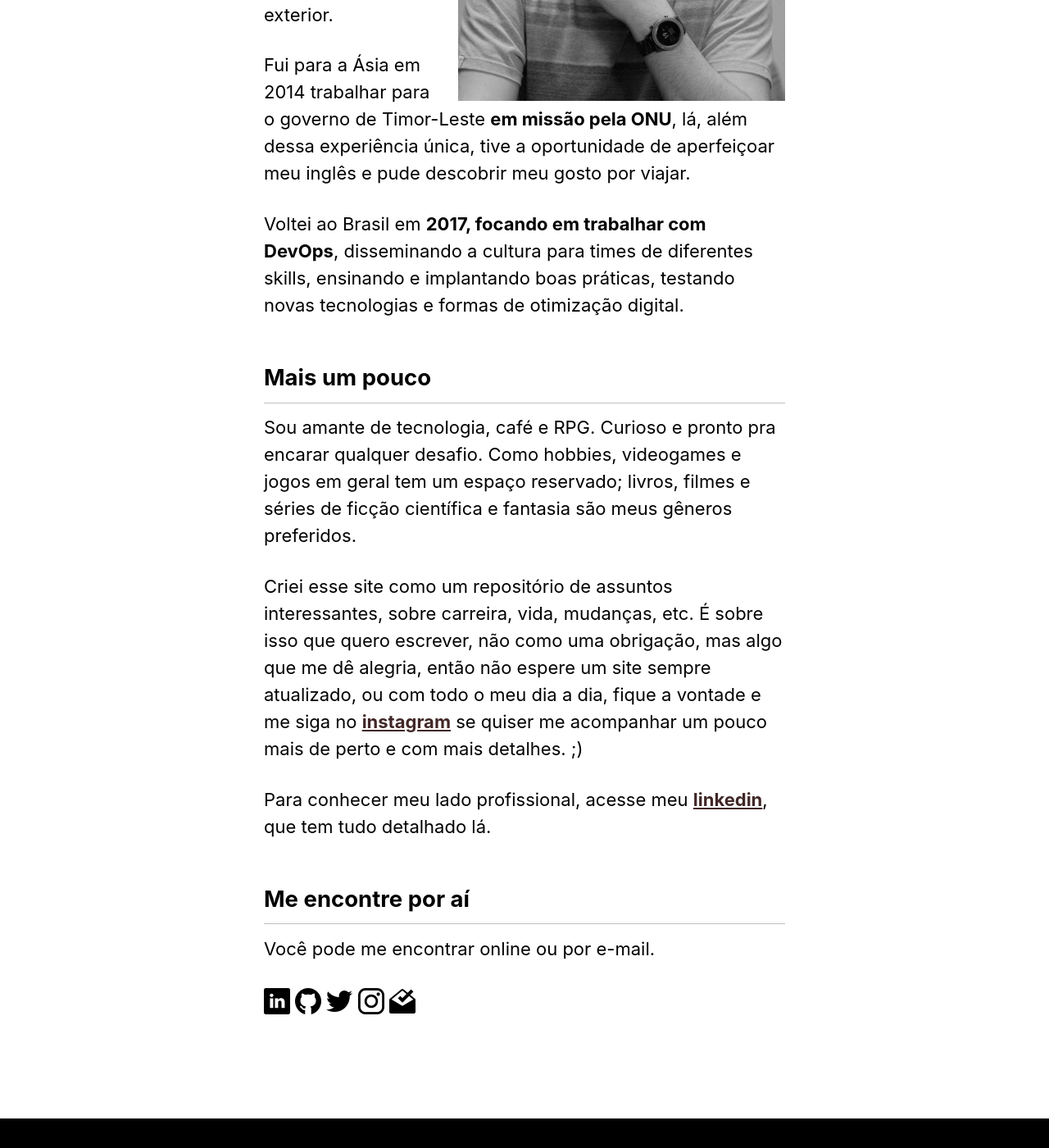
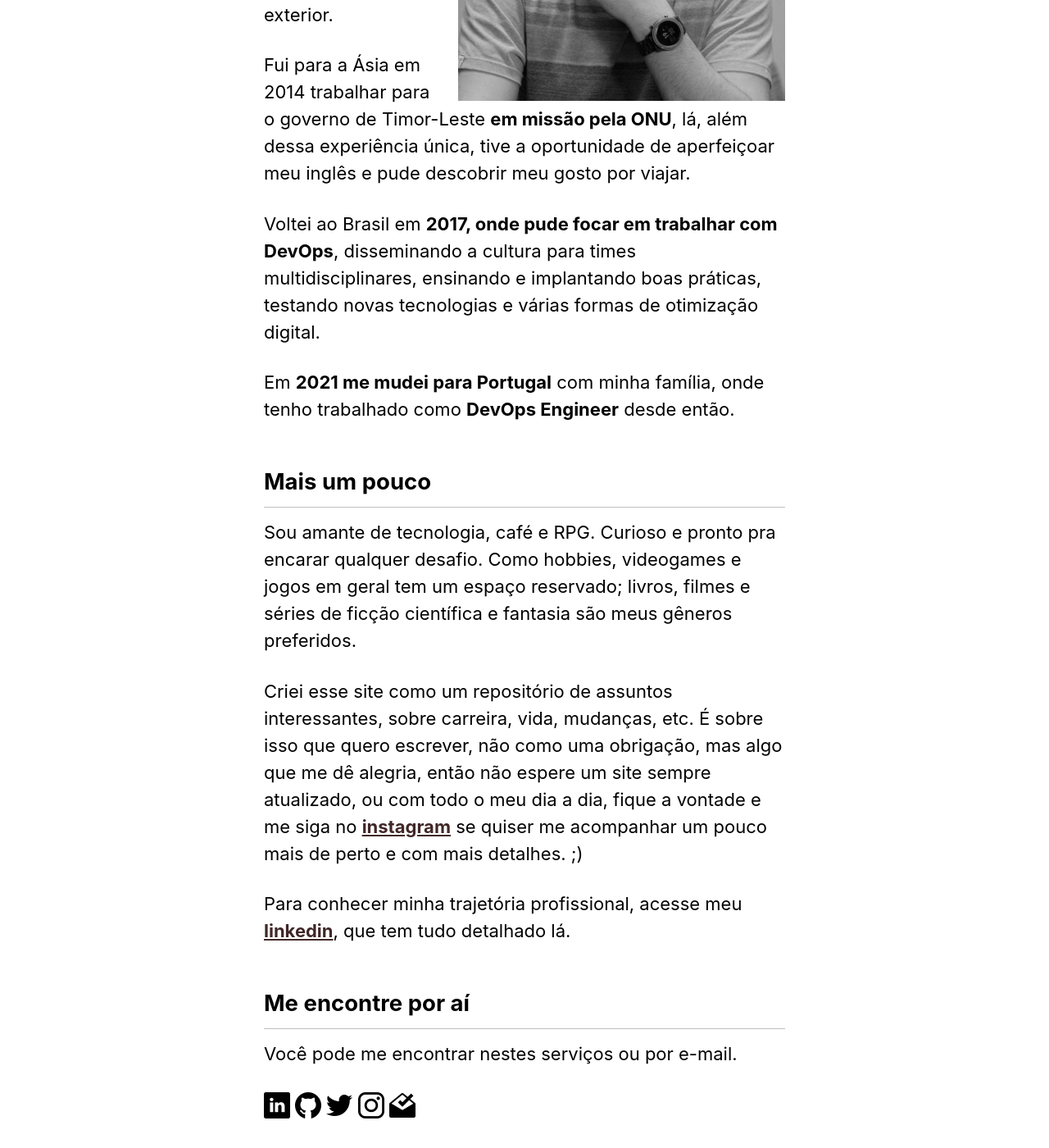
Before and after one commit to zenatuz/site, a Jekyll site: the page built from _pages/sobre.md, in a window 1280 px wide and 1400 px high, scrolled down 931 px. Shown: the whole window at 82% size. Built offline with Jekyll 4.4.1, drawn with Linux system fonts in a browser that asks for light colours; cached includes are drawn as plain includes; nearby versions of some CDN libraries.

Commit message:
Atualizando a página: Sobre

```diff
--- a/_pages/sobre.md
+++ b/_pages/sobre.md
@@ -20,7 +20,9 @@
 
 Fui para a Ásia em 2014 trabalhar para o governo de Timor-Leste **em missão pela ONU**, lá, além dessa experiência única, tive a oportunidade de aperfeiçoar meu inglês e pude descobrir meu gosto por viajar.
 
-Voltei ao Brasil em **2017, focando em trabalhar com DevOps**, disseminando a cultura para times de diferentes skills, ensinando e implantando boas práticas, testando novas tecnologias e formas de otimização digital.
+Voltei ao Brasil em **2017, onde pude focar em trabalhar com DevOps**, disseminando a cultura para times multidisciplinares, ensinando e implantando boas práticas, testando novas tecnologias e várias formas de otimização digital.
+
+Em **2021 me mudei para Portugal** com minha família, onde tenho trabalhado como **DevOps Engineer** desde então.
 
 ## Mais um pouco
 Sou amante de tecnologia, café e RPG. Curioso e pronto pra encarar qualquer desafio.
@@ -28,11 +30,10 @@
 
 Criei esse site como um repositório de assuntos interessantes, sobre carreira, vida, mudanças, etc. É sobre isso que quero escrever, não como uma obrigação, mas algo que me dê alegria, então não espere um site sempre atualizado, ou com todo o meu dia a dia, fique a vontade e me siga no [**instagram**](https://instagram.com/zenatuz) se quiser me acompanhar um pouco mais de perto e com mais detalhes. ;)
 
-Para conhecer meu lado profissional, acesse meu [**linkedin**](https://linkedin.com/in/zenatuz), que tem tudo detalhado lá.
+Para conhecer minha trajetória profissional, acesse meu [**linkedin**](https://linkedin.com/in/zenatuz), que tem tudo detalhado lá.
 
 ## Me encontre por aí
-
-Você pode me encontrar online ou por e-mail.
+Você pode me encontrar nestes serviços ou por e-mail.
 
 [![image](/assets/images/icons/32px/linkedin.png)](https://linkedin.com/in/zenatuz)  [![image](/assets/images/icons/32px/github.png)](https://github.com/zenatuz)  [![image](/assets/images/icons/32px/twitter.png)](https://twitter.com/zenatuz)  [![image](/assets/images/icons/32px/instagram.png)](https://instagram.com/zenatuz)  [![image](/assets/images/icons/32px/inbox.png)](mailto:contato@renatobatista.com.br)
 
```
